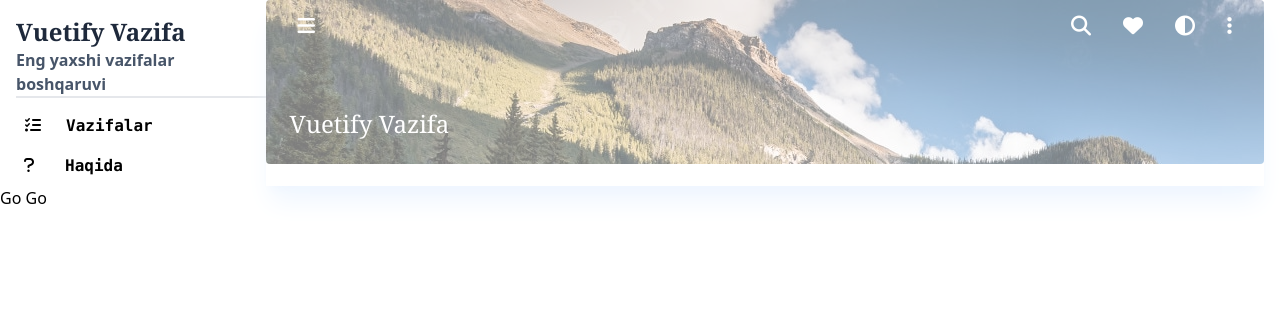
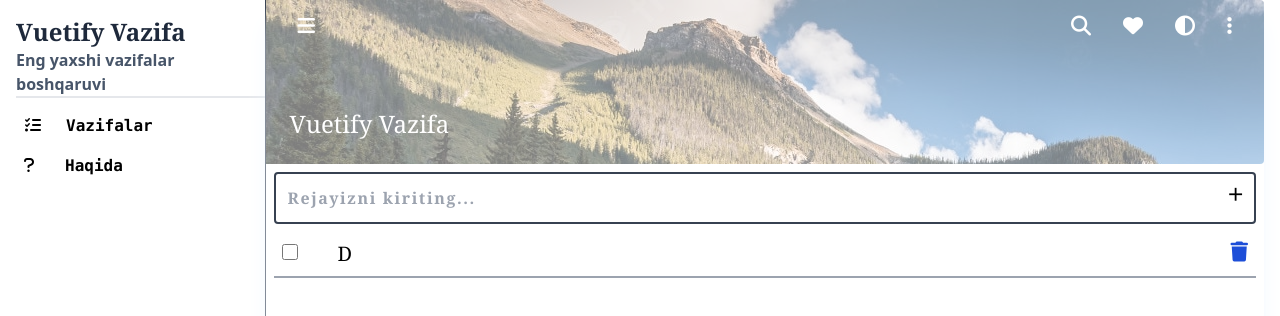
Before and after one commit to darkligh2818/up-to, a Vue app: page /task in a window 1280 px wide. Shown: the top 316 px of the page. Built offline with nearby package versions, Linux system fonts and the light colour scheme.

Commit message:
going.....

```diff
--- a/src/App.vue
+++ b/src/App.vue
@@ -1,9 +1,9 @@
 <template>
-  <div class="px-4 flex">
-    <div class="flex flex-col w-1/5">
+  <div class="px-4 flex h-screen">
+    <div class="flex flex-col w-1/5 border-r border-gray-700">
       <div class="mt-4">
-        <h1 class="text-2xl font-serif font-semibold text-slate-800">Vuetify Vazifa</h1>
-        <p class="font-bold text-slate-600 border-b-2 border-spacing-5">Eng yaxshi vazifalar boshqaruvi</p>
+        <h1 @click="$store.state.removeX = false" class="text-2xl font-serif font-semibold text-slate-800">Vuetify Vazifa</h1>
+        <p @click="$store.state.removeX = false" class="font-bold text-slate-600 border-b-2 border-spacing-5">Eng yaxshi vazifalar boshqaruvi</p>
       </div>
       <div class="flex flex-col mt-2">
         <router-link @click="activeColor()" class="font-bold font-mono  border-gray-400 hover:bg-gray-200 py-2 px-2 duration-200" to="/task"><button class="fa-solid fa-list-check mr-6"></button>Vazifalar</router-link>
@@ -12,9 +12,9 @@
     </div>
       <div class="w-4/5 shadow-xl shadow-blue-50">
         <NavBar />
+        <router-view></router-view>
       </div>
   </div>
-<router-view></router-view>
 </template>
 
 <script>
--- a/src/components/NavBar.vue
+++ b/src/components/NavBar.vue
@@ -1,10 +1,10 @@
 <template>
-    <div class="px-6 bg-gray-700 navbar opacity-50 rounded">
+    <div class="px-6 bg-gray-700 navbar opacity-50 rounded-r">
         <div class="flex justify-between py-2">
             <div>
-                <i class="fa-solid fa-bars text-white text-xl  duration-200  p-1 rounded-full px-2 hover:bg-gray-500"></i>
+                <i  @click="$store.state.removeX = false" class="fa-solid fa-bars text-white text-xl  duration-200  p-1 rounded-full px-2 hover:bg-gray-500"></i>
             </div>
-            <div class="space-x-4">
+            <div class="space-x-4" @click="$store.state.removeX = false">
                 <i class="fa-solid fa-magnifying-glass text-white text-xl  duration-200  p-1 rounded-full px-2 hover:bg-gray-500"></i>
                 <i class="fa-solid fa-heart text-white text-xl  duration-200  p-1 rounded-full px-2 hover:bg-gray-500"></i>
                 <i class="fa-solid fa-circle-half-stroke text-white text-xl  duration-200  p-1 rounded-full px-2 hover:bg-gray-500"></i>
--- a/src/store/index.js
+++ b/src/store/index.js
@@ -2,12 +2,28 @@ import { createStore } from 'vuex'
 
 export default createStore({
   state: {
+    persons: [
+      "D"
+    ],
+    removeX: false
   },
   getters: {
   },
   mutations: {
+    GET_GOAL(state, foo) {
+      state.persons.push(foo)
+    },
+    GET_X(state) {
+      state.removeX = !state.removeX;
+    },
   },
   actions: {
+    getGoal(context, goal) {
+      context.commit('GET_GOAL', goal)
+    },
+    getX(context) {
+      context.commit('GET_X');
+    },
   },
   modules: {
   }
--- a/src/views/taskView.vue
+++ b/src/views/taskView.vue
@@ -1,3 +1,33 @@
 <template>
-    <h1>Go Go</h1>
+    <div class="mt-2 px-2 relative">
+        <input @click="$store.dispatch('getX')" v-model="newGoal"  type="text" class="border-2 w-full border-gray-700 py-3 pl-3 rounded outline-none font-bold font-serif tracking-widest group-hover:border-blue-400" placeholder="Rejayizni kiriting...">
+        <button v-if="$store.state.removeX" class="fa-solid fa-x absolute top-2.5 text-xl right-12 font-medium font-serif"></button>
+        <button @click="getGoal()" class="fa-solid fa-plus absolute top-1 text-3xl right-5 font-medium font-serif"></button>
+    </div>
+    <div class="mt-2 px-2">
+        <ul v-for="person in $store.state.persons" :key="person"  class=" relative">
+            <input type="checkbox" class="absolute top-3 left-2 pl-2 w-4 h-4">
+            <li class="border-b-2 border-gray-400 py-2 pl-16 font-serif text-xl">
+                {{ person }}
+            </li>
+            <i class="fa-solid fa-trash absolute top-1.5 text-xl right-2 text-blue-700"></i>
+        </ul>
+    </div>
 </template>
+
+<script>
+export default {
+    name: 'taskView',
+    data() {
+        return {
+            newGoal: ''
+        }
+    },
+    methods: {
+        getGoal() {
+            this.$store.dispatch('getGoal', this.newGoal);
+            this.newGoal = '';
+        },
+    }
+}
+</script>
```
Also changed, not shown: 1 other file (tests, documents, lock files or other folders).
